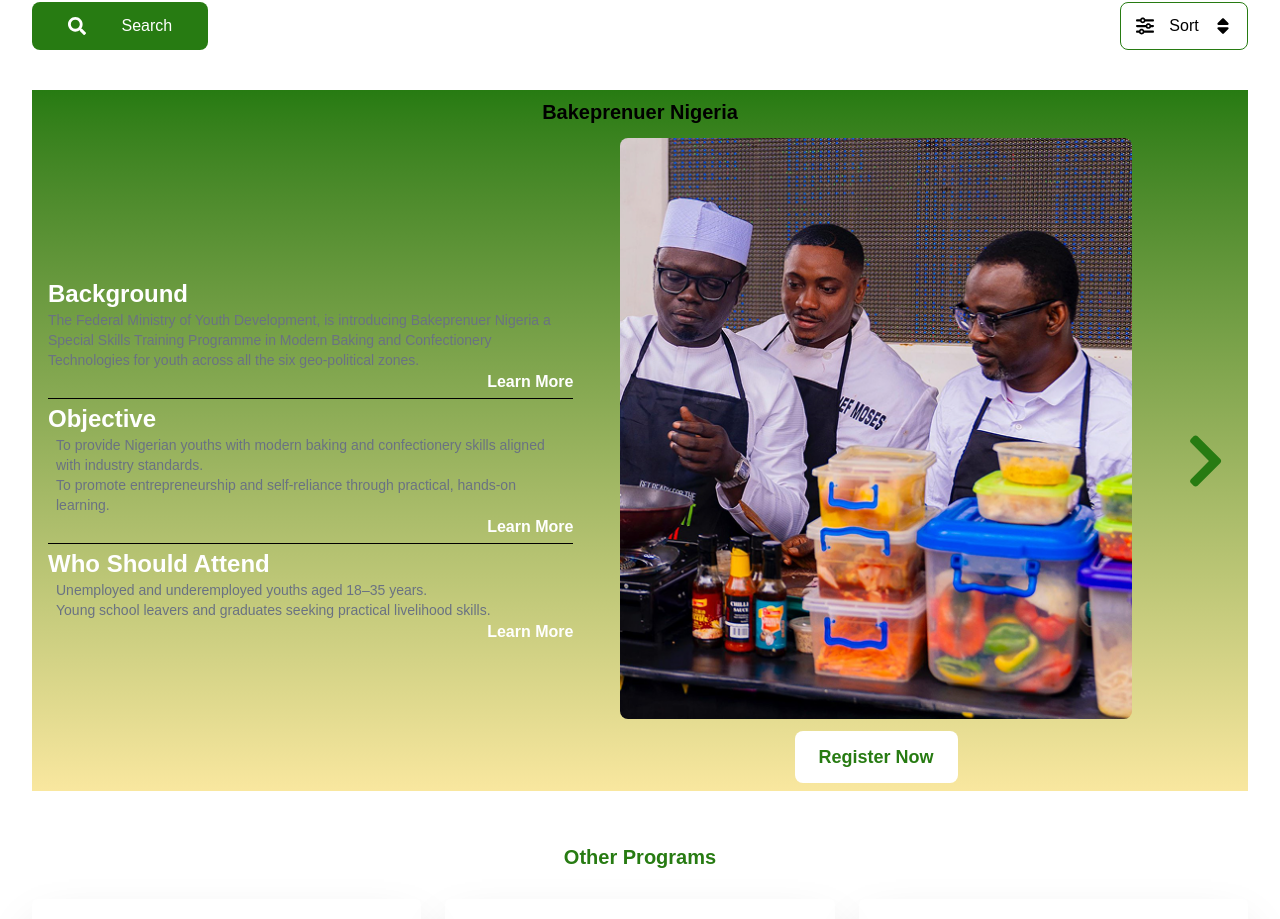
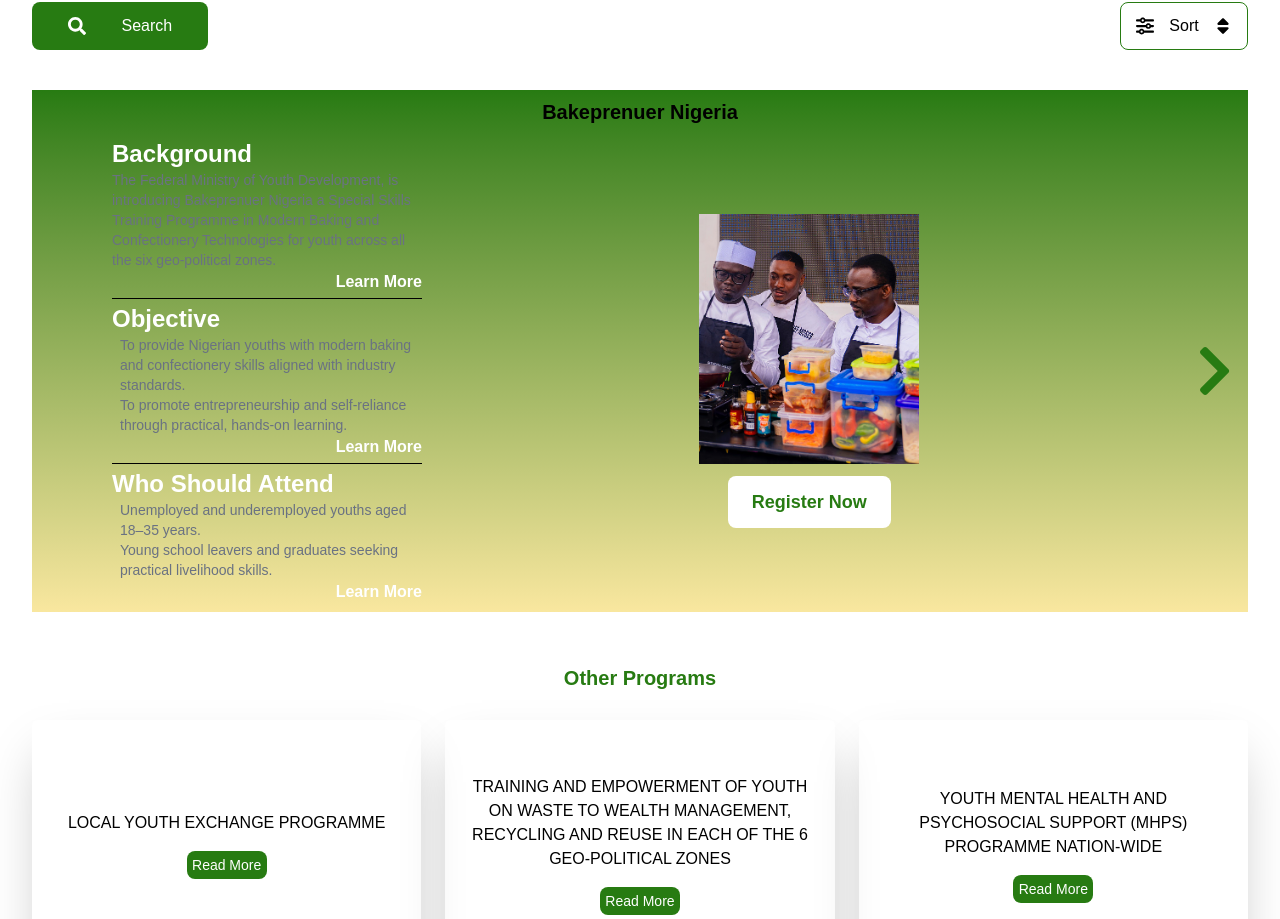
Before and after one commit to Blaziod/urep-frontend, a Next.js app: page / in a window 1280 px wide. Shown: the part 729-1648 px from the top of the page. Built offline with nearby package versions, Linux system fonts and the light colour scheme.

Commit message:
fix: heading space and navigation

```diff
--- a/src/app/page.tsx
+++ b/src/app/page.tsx
@@ -72,10 +72,10 @@
           {/*Program specific sections*/}
           {/* Bakeprenuer Nigeria */}
           {/* TODO: Make section like a carousel, with a button to scroll to next/prev program. Each program should have a title, description, image, and a link to the program page */}
-          <div className={'flex flex-col justify-center bg-gradient-to-b from-[#277B12] to-[#F9E79F] my-6 md:mt-10 py-2 px-4 h-[5%] w-[95%] mx-auto'}>
+          <div className={'flex flex-col justify-center bg-gradient-to-b from-[#277B12] to-[#F9E79F] my-6 md:mt-10 py-2 px-4 h-[3%] w-[95%] mx-auto'}>
             <h2 className={'font-semibold text-xl text-center text-black mb-2 md:mb-3'}>Bakeprenuer Nigeria</h2>
             <div className={'flex flex-col lg:flex-row items-center gap-3 lg:gap-x-5 xl:gap-x-10'}>
-              <div className={'flex-col justify-start w-full lg:w-1/2'}>
+              <div className={'flex-col justify-start w-full lg:w-1/2 pl-16'}>
                 <h1 className={'text-white text-lg md:text-xl lg:text-2xl font-semibold '}>Background</h1>
                 <p className={'text-gray-500 font-normal text-xs md:text-sm text-wrap leading-4 md:leading-5'}>The Federal Ministry of Youth Development,
                   is introducing Bakeprenuer Nigeria a Special Skills Training Programme in
@@ -98,8 +98,8 @@
                 </ul>
                 <h3 className={'justify-self-end text-sm md:text-base text-white font-semibold'}>Learn More</h3>
               </div>
-              <div className={'flex flex-col justify-center items-center w-full lg:w-1/2'}>
-                <Image src={'/images/cooking_chefs.png'} alt={'Bakeprenuer'} width={350} height={100} className={'rounded-lg w-full max-w-lg'}/>
+              <div className={'flex flex-col justify-center items-center w-full'}>
+                <Image src={'/images/cooking_chefs.png'} alt={'Bakeprenuer'} width={250} height={80} className={'rounded-lg w-full h-[250px] object-contain'}/>
                 <h3 className={'text-center text-base md:text-lg text-[#277B12] font-semibold mt-3 rounded-lg bg-white px-6 py-3'}>Register Now</h3>
               </div>
                 <FaChevronRight width={200} height={200} color={'#277B12'} className={'text-white text-6xl cursor-pointer'}/>
```
